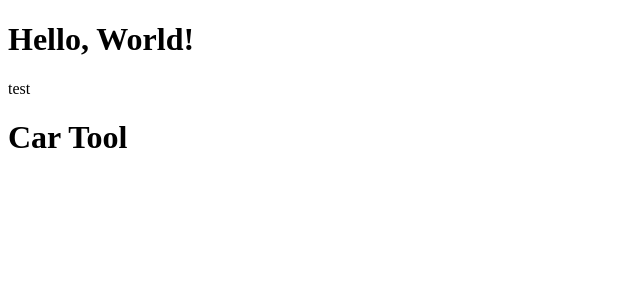
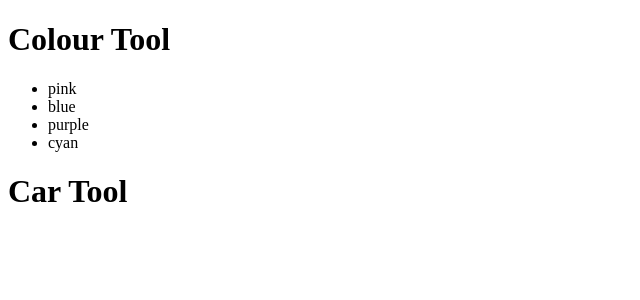
Before and after one commit to cccs-kevin/react-redux-typescript_09282020, a React (Create React App) app in the folder demo-app/: page / in a window 1280 px wide. Shown: the top 300 px of the page, without its empty margins (0-640 px from the left). Built offline with nearby package versions, Linux system fonts and the light colour scheme.

Commit message:
add exercise 2

```diff
--- /dev/null
+++ b/demo-app/src/components/ColourTool.tsx
@@ -0,0 +1,17 @@
+import React from "react";
+
+export function ColourTool() {
+  return (
+    <>
+      <header>
+        <h1>Colour Tool</h1>
+      </header>
+      <ul>
+        <li>pink</li>
+        <li>blue</li>
+        <li>purple</li>
+        <li>cyan</li>
+      </ul>
+    </>
+  );
+}
--- a/demo-app/src/index.tsx
+++ b/demo-app/src/index.tsx
@@ -1,12 +1,12 @@
 import React from "react";
 import ReactDOM from "react-dom";
 
-import { HelloWorld } from "./components/HelloWorld";
+import { ColourTool } from "./components/ColourTool";
 import { CarTool } from "./components/CarTool";
 
 ReactDOM.render(
   <>
-    <HelloWorld />
+    <ColourTool />
     <CarTool />
   </>,
   document.querySelector("#root")
```
Also changed, not shown: demo-app/exercises/exercise-2.md (added, +13 -0 lines).
